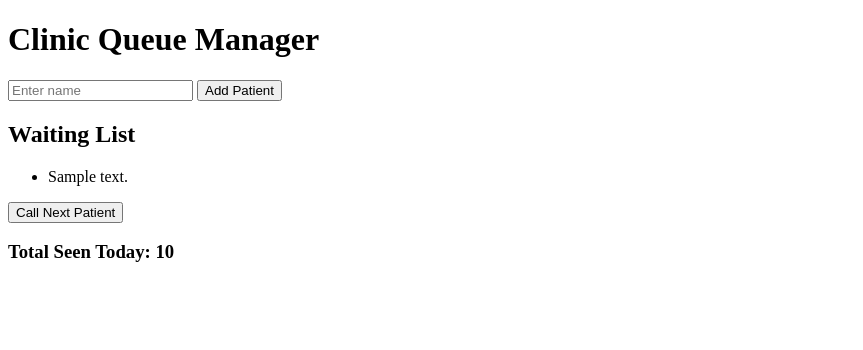
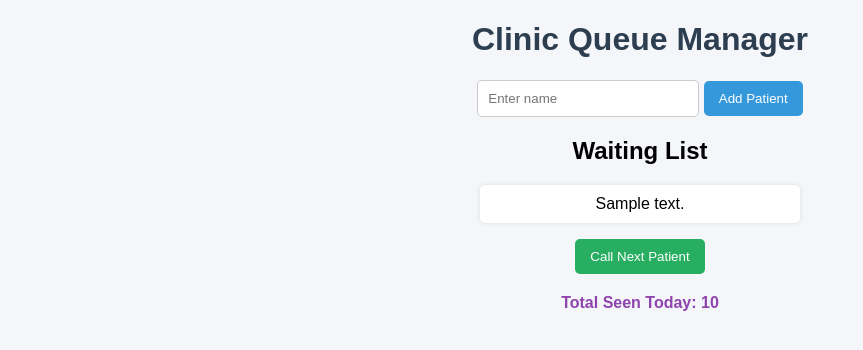
Before and after one commit to mukhtarwadaji23-jpg/CSC202_ASSIGNMENT, a Python web app: template TEMPLATES/home.html in a window 1280 px wide. Shown: the top 350 px of the page, without its empty margins (0-863 px from the left). Run offline with Jinja, Linux system fonts and the light colour scheme; the template is opened without the code that fills it: most values are stand-ins (such as "Sample title", 1, 10 or a date in 2020).

Commit message:
ADDED FEATURES

```diff
--- a/TEMPLATES/home.html
+++ b/TEMPLATES/home.html
@@ -2,6 +2,71 @@
 <html>
 <head>
     <title>Clinic Queue</title>
+
+    <style>
+        body {
+            font-family: Arial;
+            background-color: #f4f6f9;
+            text-align: center;
+        }
+
+        h1 {
+            color: #2c3e50;
+        }
+
+        form {
+            margin: 20px;
+        }
+
+        input {
+            padding: 10px;
+            width: 200px;
+            border: 1px solid #ccc;
+            border-radius: 5px;
+        }
+
+        button {
+            padding: 10px 15px;
+            background-color: #3498db;
+            color: white;
+            border: none;
+            border-radius: 5px;
+            cursor: pointer;
+        }
+
+        button:hover {
+            background-color: #2980b9;
+        }
+
+        ul {
+            list-style: none;
+            padding: 0;
+        }
+
+        li {
+            background: white;
+            margin: 10px auto;
+            padding: 10px;
+            width: 300px;
+            border-radius: 5px;
+            box-shadow: 0 0 5px rgba(0,0,0,0.1);
+        }
+
+        .next-btn {
+            background-color: #27ae60;
+        }
+
+        .next-btn:hover {
+            background-color: #219150;
+        }
+
+        .total {
+            margin-top: 20px;
+            font-weight: bold;
+            color: #8e44ad;
+        }
+    </style>
+
 </head>
 <body>
 
@@ -13,6 +78,7 @@
 </form>
 
 <h2>Waiting List</h2>
+
 <ul>
 {% for p in patients %}
 <li>{{ p.get_details() }}</li>
@@ -22,10 +88,12 @@
 </ul>
 
 <a href="/next">
-<button>Call Next Patient</button>
+    <button class="next-btn">Call Next Patient</button>
 </a>
 
-<h3>Total Seen Today: {{ total }}</h3>
+<div class="total">
+    Total Seen Today: {{ total }}
+</div>
 
 </body>
 </html>
```
